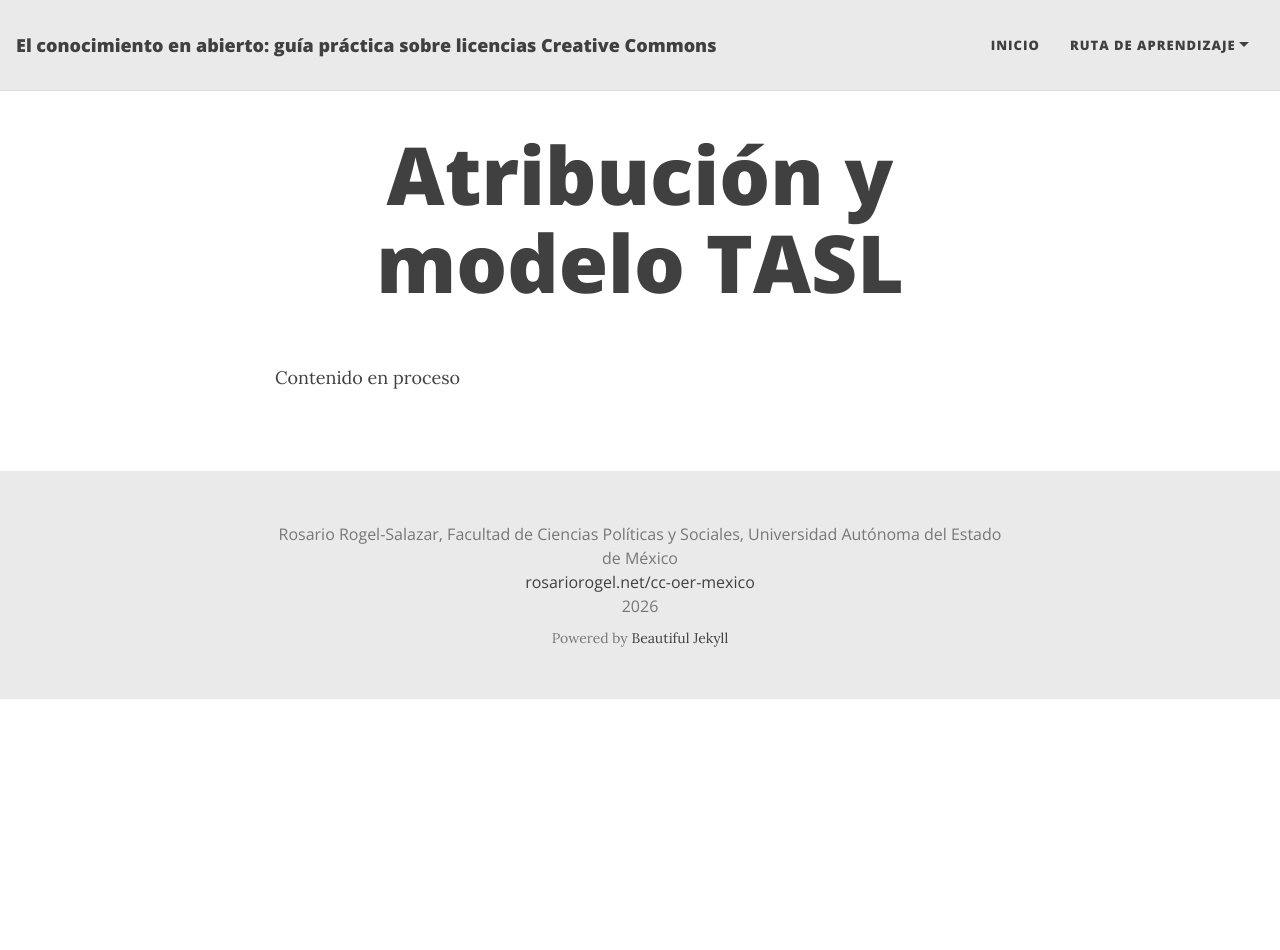
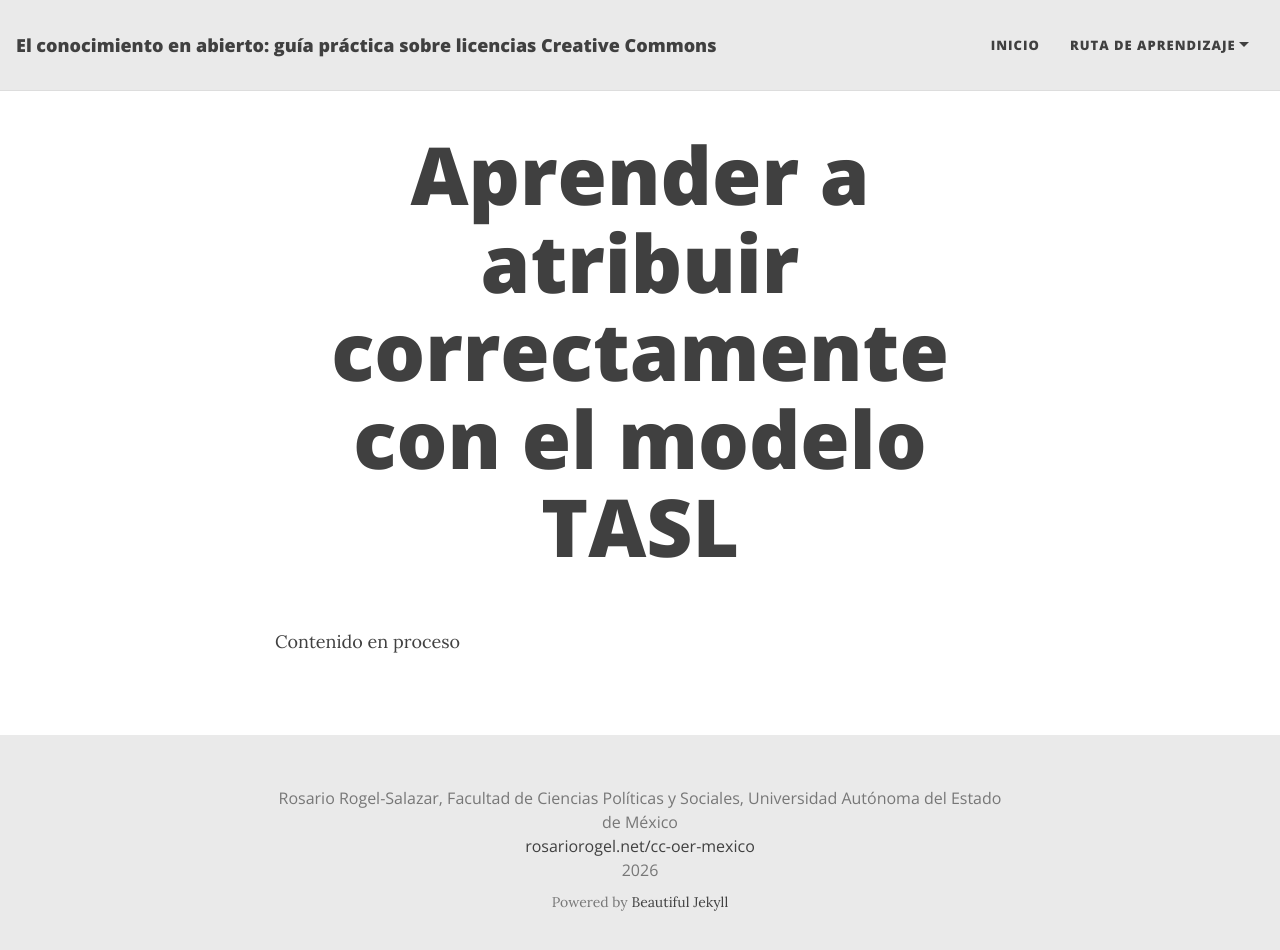
Before and after one commit to rosariorogel/cc-oer-mexico, a Jekyll site: the page built from _pages/atribucion-tasl.md, in a window 1280 px wide and 963 px high. Shown: the top 950 px of the window. Built offline with Jekyll 4.4.1, drawn with Linux system fonts in a browser that asks for light colours; nearby versions of some CDN libraries.

Commit message:
Update title for Atribución y modelo TASL page

```diff
--- a/_pages/atribucion-tasl.md
+++ b/_pages/atribucion-tasl.md
@@ -1,6 +1,6 @@
 ---
 layout: page
-title: Atribución y modelo TASL
+title: "Aprender a atribuir correctamente con el modelo TASL"
 permalink: /atribucion-tasl/
 ---
 
```
